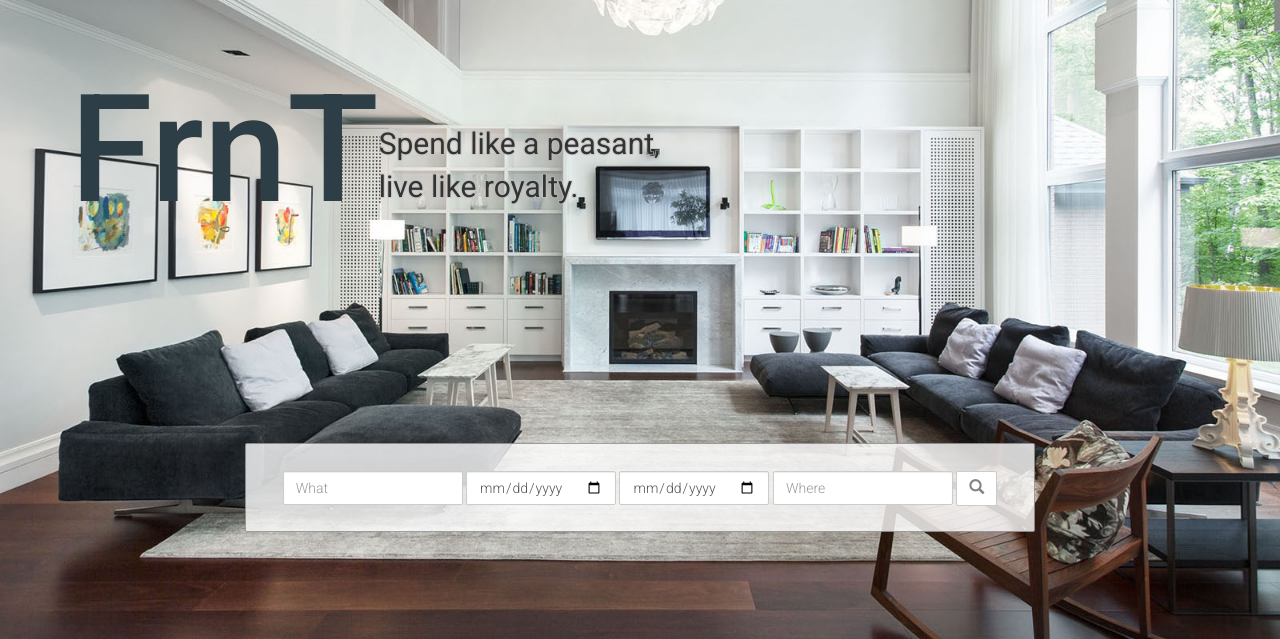
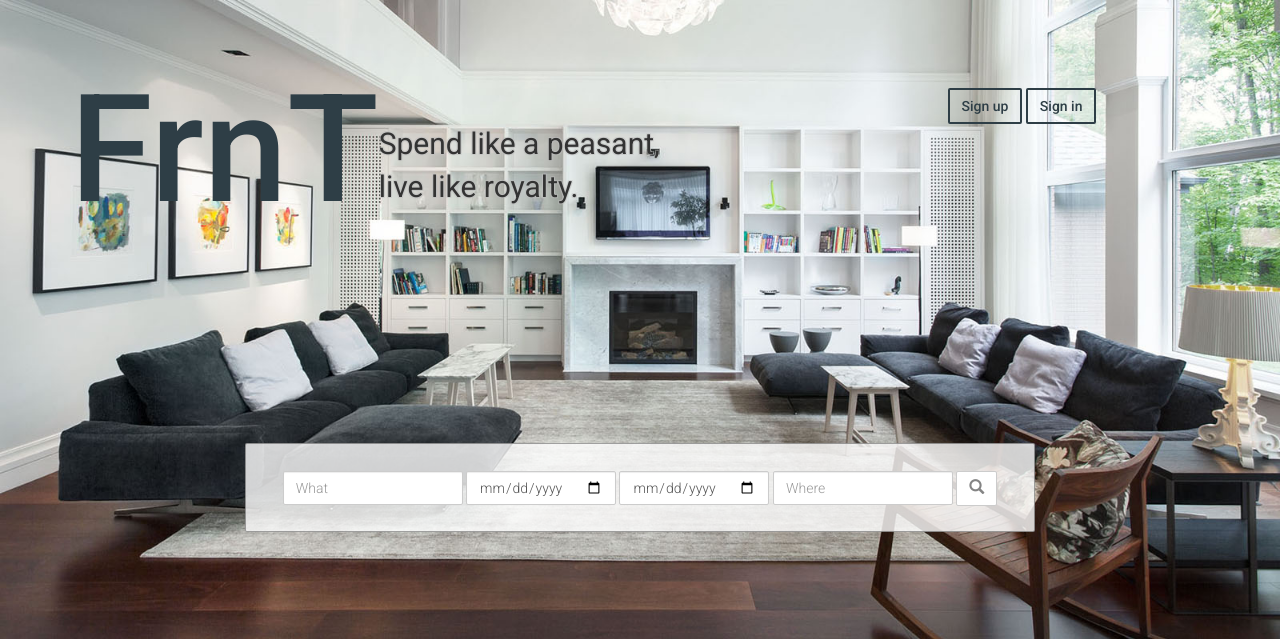
Before and after one commit to xofaye/frnt, a Django app: page / in a window 1280 px wide. Shown: the top 639 px of the page. Run offline with Django 3.2, Linux system fonts and the light colour scheme; some libraries are stand-ins or nearby versions.

Commit message:
Add sign in and sign up buttons on the landing page

```diff
--- a/Backend/frnt/main/static/css/landing.css
+++ b/Backend/frnt/main/static/css/landing.css
@@ -37,9 +37,26 @@
 .search form.form-inline {
   padding: 25px;
   text-align: center;
+
   background-color: rgba(255, 255, 255, 0.8);
   border: 1px solid rgba(0, 0, 0, 0.35);
   border-radius: 2px;
+}
+
+.signup.btn-outline-only {
+  margin-top: 40px;
+
+  border-width: 2px;
+  border-color: rgb(46, 62, 70);
+
+  color: rgb(46, 62, 70);
+  font-weight: 500;
+
+  background-color: transparent;
+}
+
+.signup.btn-outline-only:active {
+  background-color: transparent;
 }
 
 .search .form-inline input.form-control {
--- a/Backend/frnt/main/templates/index.html
+++ b/Backend/frnt/main/templates/index.html
@@ -27,9 +27,13 @@
     <div class="jumbotron">
       <div class="container">
         <div class="header-row row">
-          <div class="col-md-12">
+          <div class="col-md-9">
             <h1 class="header-name">FrnT</h1>
             <small class="header-motto">Spend like a peasant,<br> live like royalty.</small>
+          </div>
+          <div class="col-md-3">
+            <a class="signup btn btn-default btn-outline-only" href="/register/" role="button">Sign up</a>
+            <a class="signup btn btn-default btn-outline-only" href="/login/" role="button">Sign in</a>
           </div>
         </div>
       </div>
```
